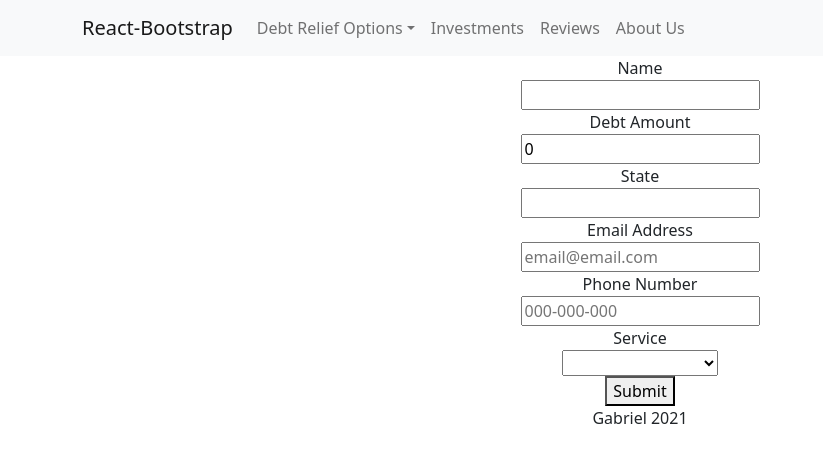
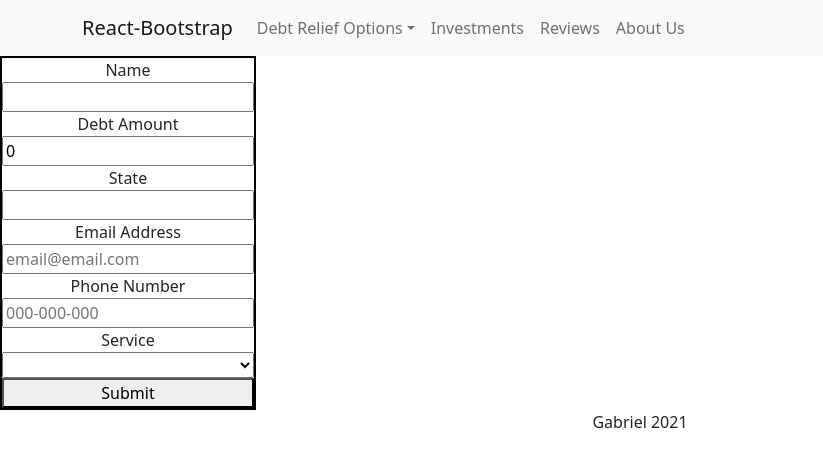
Before and after one commit to Deleon06/GeneratingLeads, a React (Create React App) app in the folder generating-leads/: page / in a window 1280 px wide. Shown: the top 466 px of the page, without its empty margins (0-823 px from the left). Built offline with nearby package versions, Linux system fonts and the light colour scheme; no server answers.

Commit message:
some form styling

```diff
--- a/generating-leads/src/components/LeadForm/LeadForm.css
+++ b/generating-leads/src/components/LeadForm/LeadForm.css
@@ -0,0 +1,8 @@
+.submit-form {
+  display: flex;
+  flex-direction: column;
+  border: solid 2px black;
+  width: 20%;
+  flex: 1;
+  order: -1;
+}
```
Also changed, not shown: generating-leads/src/components/LeadForm/LeadForm.jsx (+0 -12 lines).
